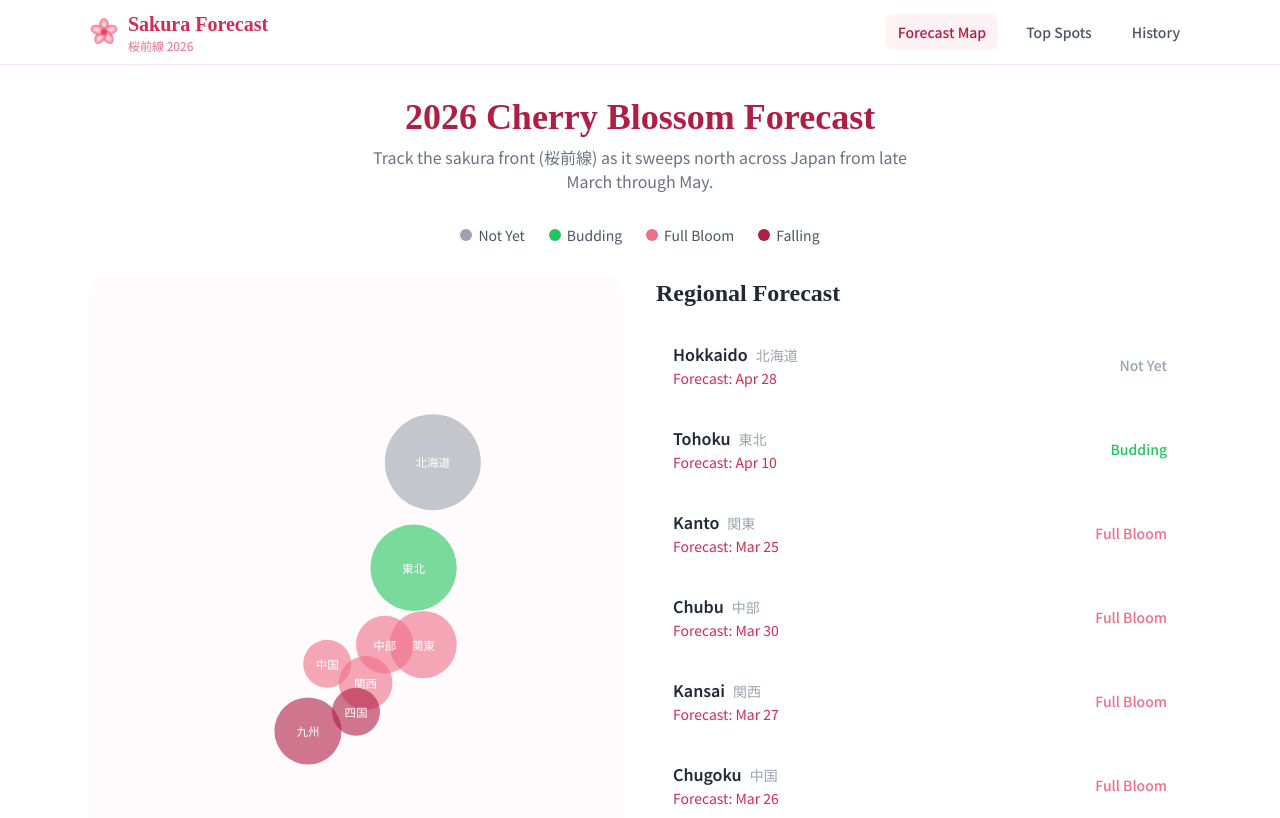
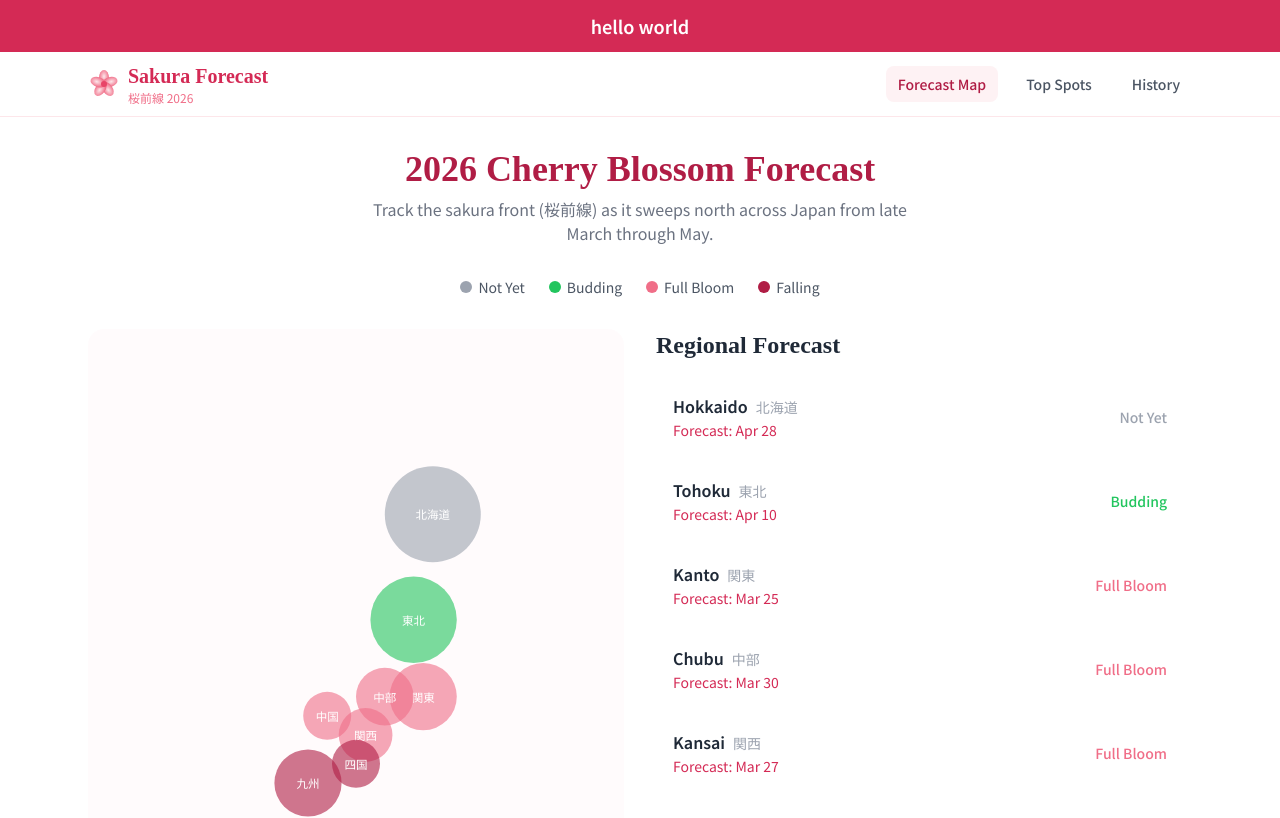
Before and after one commit to wavecreator1/sakura-forecast, a React (Vite) app: page / in a window 1280 px wide. Shown: the top 818 px of the page. Built offline with nearby package versions, Linux system fonts and the light colour scheme.

Commit message:
feature: add hello world header banner
Co-Authored-By: Charity Quinn <charity.quinn@cognition.ai>

```diff
--- a/src/App.tsx
+++ b/src/App.tsx
@@ -10,6 +10,9 @@ import { isFeatureEnabled } from './config/featureFlags'
 function App() {
   return (
     <div className="min-h-screen flex flex-col bg-white">
+      <header className="bg-sakura-600 text-white text-center py-3 text-lg font-semibold">
+        hello world
+      </header>
       <Navbar />
       <main className="flex-1">
         <Routes>
```
